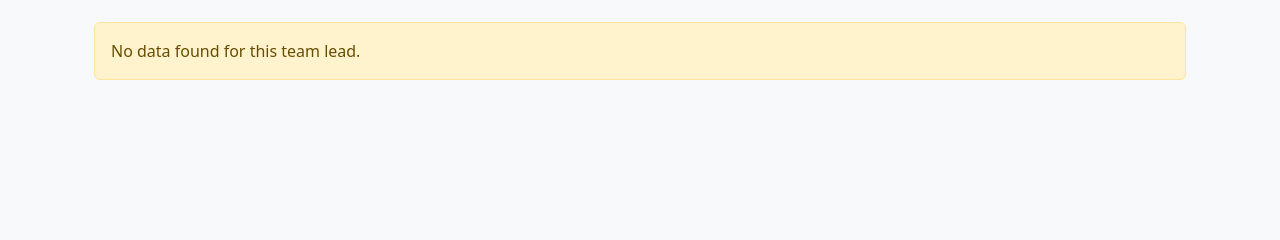
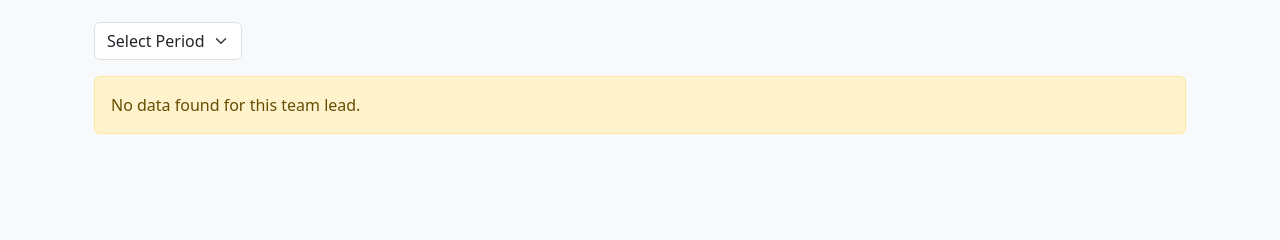
Before and after one commit to VGokulnath/Dashboard-DCR, a FastAPI app: template app/templates/selected_lead_details.html in a window 1280 px wide. Shown: the part 144-384 px from the top of the page. Run offline with FastAPI, Linux system fonts and the light colour scheme; the template is opened without the code that fills it, so the values that code supplies are empty.

Commit message:
Added daily report

```diff
--- a/app/main.py
+++ b/app/main.py
@@ -1,4 +1,4 @@
-from fastapi import FastAPI, Request,Depends,Form,HTTPException
+from fastapi import FastAPI, Request,Depends,Form,HTTPException,Query
 from fastapi.staticfiles import StaticFiles
 from fastapi.templating import Jinja2Templates
 from fastapi.responses import HTMLResponse,RedirectResponse
@@ -20,6 +20,7 @@ ALLOWED_EMAILS = ["admin@example.com", "manager@example.com"]
 
 
 app = FastAPI()
+#Base.metadata.drop_all(bind=engine)
 Base.metadata.create_all(bind=engine)
 
 app.mount("/static", StaticFiles(directory="app/static"), name="static")
@@ -60,9 +61,9 @@ def login_page(request: Request):
     return templates.TemplateResponse("login.html", {"request": request, "error": ""})
 
 @app.post("/login", response_class=HTMLResponse)
-def login(email: str = Form(...)):
+def login(request: Request,email: str = Form(...)):
     if email not in ALLOWED_EMAILS:
-        return templates.TemplateResponse("login.html", {"request": {}, "error": "Access denied!"})
+        return templates.TemplateResponse("login.html", {"request": request, "error": "Access denied!"})
 
     access_token = create_access_token(data={"sub": email}, expires_delta=timedelta(minutes=ACCESS_TOKEN_EXPIRE_MINUTES))
     response = RedirectResponse(url="/dashboard", status_code=303)
@@ -157,13 +158,31 @@ def search(extension_id:str, request: Request, db: Session = Depends(get_db)):
 
 
 @app.get('/dashboard/search-lead', response_class=HTMLResponse)
-def search_by_lead(teamlead: str, request: Request = None, db: Session = Depends(get_db)):
+def search_by_lead(request: Request,teamlead: str,period: str=Query(None), db: Session = Depends(get_db)):
     selected_lead = []
-    if teamlead:
-        selected_lead = db.query(SheetData).order_by(SheetData.extension_id).filter(SheetData.teamlead == teamlead).all()
-        return templates.TemplateResponse("selected_lead_details.html",{
-            "request": request,
-            "selected_lead": selected_lead,
-            "teamlead": teamlead
-        })
+
+
+    now = datetime.now()
+    start_date = None
+    if period:
+
+        if period == "daily":
+            start_date = now.replace(hour=0,minute=0,second=0,microsecond=0)
+        elif period == "weekly":
+            start_date = now - timedelta(days=7)
+        elif period == "monthly":
+            start_date = now - timedelta(days=30)
+
+    query = db.query(SheetData).filter(SheetData.teamlead == teamlead)
+
+    if start_date:
+        query = query.filter(SheetData.timestamp>=start_date)
+
+    selected_lead = query.order_by(SheetData.extension_id).all()
+    return templates.TemplateResponse("selected_lead_details.html",{
+        "request": request,
+        "selected_lead": selected_lead,
+        "teamlead": teamlead,
+        "period":period
+    })
     return RedirectResponse(url="/dashboard", status_code=303)
--- a/app/models.py
+++ b/app/models.py
@@ -1,11 +1,11 @@
-from sqlalchemy import Column, Integer, String
+from sqlalchemy import Column, Integer, String,DateTime
 from .db import Base
 
 class SheetData(Base):
     __tablename__ = "responses"
 
     id = Column(Integer, primary_key=True, index=True)
-    timestamp = Column(String)
+    timestamp = Column(DateTime)
     email_address = Column(String)
     queue_name = Column(String)
     extension_id = Column(String)
--- a/app/templates/selected_lead_details.html
+++ b/app/templates/selected_lead_details.html
@@ -6,6 +6,20 @@
 <div class="container mt-4">
 
   <h2 class="fw-bold text-dark mb-4">Details for Team Lead: {{ teamlead }}</h2>
+
+  <form method="get" action="/dashboard/search-lead" class="mb-3">
+    <input type="hidden" name="teamlead" value="{{ teamlead }}">
+    <div class="row g-2 align-items-center">
+      <div class="col-auto">
+        <select name="period" class="form-select" onchange="this.form.submit()">
+          <option value="">Select Period</option>
+          <option value="daily" {% if period == 'daily' %}selected{% endif %}>Daily</option>
+          <option value="weekly" {% if period == 'weekly' %}selected{% endif %}>Weekly</option>
+          <option value="monthly" {% if period == 'monthly' %}selected{% endif %}>Monthly</option>
+        </select>
+      </div>
+    </div>
+  </form>
 
   {% if selected_lead %}
     <div class="table-responsive">
```
